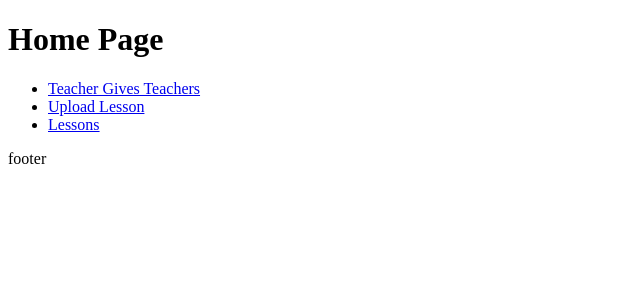
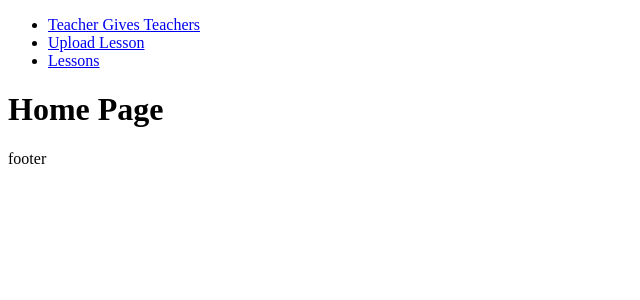
Before and after one commit to Ekosma/p5-frontend, a React (Create React App) app: page / in a window 1280 px wide. Shown: the top 300 px of the page, without its empty margins (0-640 px from the left). Built offline with nearby package versions, Linux system fonts and the light colour scheme.

Commit message:
Changed from version  6.2.2 to 5.3.0 react-router-dom

```diff
--- a/package.json
+++ b/package.json
@@ -8,7 +8,7 @@
     "@testing-library/user-event": "^13.5.0",
     "react": "^17.0.2",
     "react-dom": "^17.0.2",
-    "react-router-dom": "^6.2.2",
+    "react-router-dom": "^5.3.0",
     "react-scripts": "5.0.0",
     "web-vitals": "^2.1.4"
   },
--- a/src/App.js
+++ b/src/App.js
@@ -1,43 +1,27 @@
 
-//import { BrowserRouter as Router, Routes, Route, Link } from "react-router-dom";
+import { BrowserRouter as Router, Route, Switch } from "react-router-dom";
 //import { connect } from "react-redux";
-/*import Home from "./components/home/HomeContainer";
+import Home from "./components/home/HomeContainer";
 import LessonForm from "./components/lessonForm/LessonFormContainer";
 import Lesson from "./components/lesson/LessonContainer";
-import Lessons from "./components/lessons/LessonContainer"*/
+import Lessons from "./components/lessons/LessonContainer"
 import Header from './components/Header';
 import Footer from "./components/Footer";
-import { Outlet } from 'react-router-dom';
 
 
 
-/*function App() {
-  return (
-    <Router>
-      <Routes>
-        <Route path="/" element={<Home />}/>
-        <Route path="/lessons" element={<Lessons />}>
-          <Route path=":id" element={<Lesson />} />
-          <Route path="new" element={<LessonForm />} />
-        </Route>
-      </Routes>
-      <div>
-      <ul>
-      <li><Link to="/"> Teacher Gives Teachers</Link> </li>
-      <li><Link to="/lessons/new">  Upload Lesson </Link></li>
-      <li><Link to="/lessons/:id">Lessons</Link> </li>
-      </ul>
-    </div>
-    </Router>
-  );
-}*/
-
 function App() {
   return (
-    <div>
-      <Header />
-        <Outlet />
-      <Footer />
+      <div className="App">
+        <Router>
+          <Header />
+          <Switch>
+            <Route exact path="/" component={Home} />
+            <Route exact path="/players" component={Lesson} />
+            <Route path="/players/new" component={LessonForm} />
+          </Switch>
+        <Footer />
+      </Router>
     </div>
   )
 }
--- a/src/components/Header.js
+++ b/src/components/Header.js
@@ -8,14 +8,14 @@ import Lessons from "./lessons/LessonContainer"
 
 export default function header() {
   return (
-    <Router>
+   /* <Router>
     <Routes>
       <Route path="/" element={<Home />}/>
       <Route path="/lessons" element={<Lessons />}>
         <Route path=":id" element={<Lesson />} />
         <Route path="new" element={<LessonForm />} />
       </Route>
-    </Routes>
+    </Routes>*/
     <div>
     <ul>
     <li><Link to="/"> Teacher Gives Teachers</Link> </li>
@@ -23,6 +23,6 @@ export default function header() {
     <li><Link to="/lessons/:id">Lessons</Link> </li>
     </ul>
   </div>
-  </Router>
+  //</Router>
   )
 }
--- a/src/components/home/HomeContainer.js
+++ b/src/components/home/HomeContainer.js
@@ -1,6 +1,6 @@
 import React from 'react'
 //import Header from "../Header";
-import Footer from "../Footer";
+//import Footer from "../Footer";
 
 export default function Home() {
   return (
```
Also changed, not shown: 1 other file (tests, documents, lock files or other folders).
